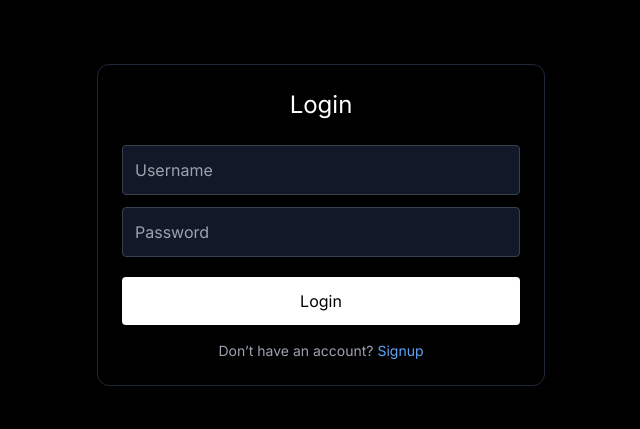
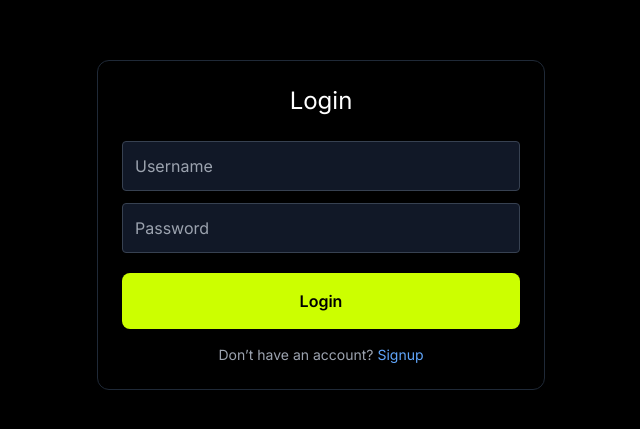
Before and after one commit to HarisZahoor001/Career-Advisor, a React (Create React App) app in the folder frontend/: page /login in a window 1280 px wide. Shown: the part 175-604 px from the top of the page, without its empty margins (319-959 px from the left). Built offline with nearby package versions, Linux system fonts and the light colour scheme; no server answers.

Commit message:
Enhance button styling in Form component

```diff
--- a/frontend/src/components/Form.jsx
+++ b/frontend/src/components/Form.jsx
@@ -123,7 +123,7 @@ export default function Form({ route, method }) {
         <button
           type="submit"
           disabled={loading}
-          className="w-full bg-white text-black p-3 rounded mt-2"
+          className="w-full btn text-black font-semibold p-3 sm:p-4 rounded-lg transition-all duration-300 transform hover:scale-[1.02] active:scale-[0.98] mt-2"
         >
           {loading ? "Loading..." : isLogin ? "Login" : "Signup"}
         </button>
```
